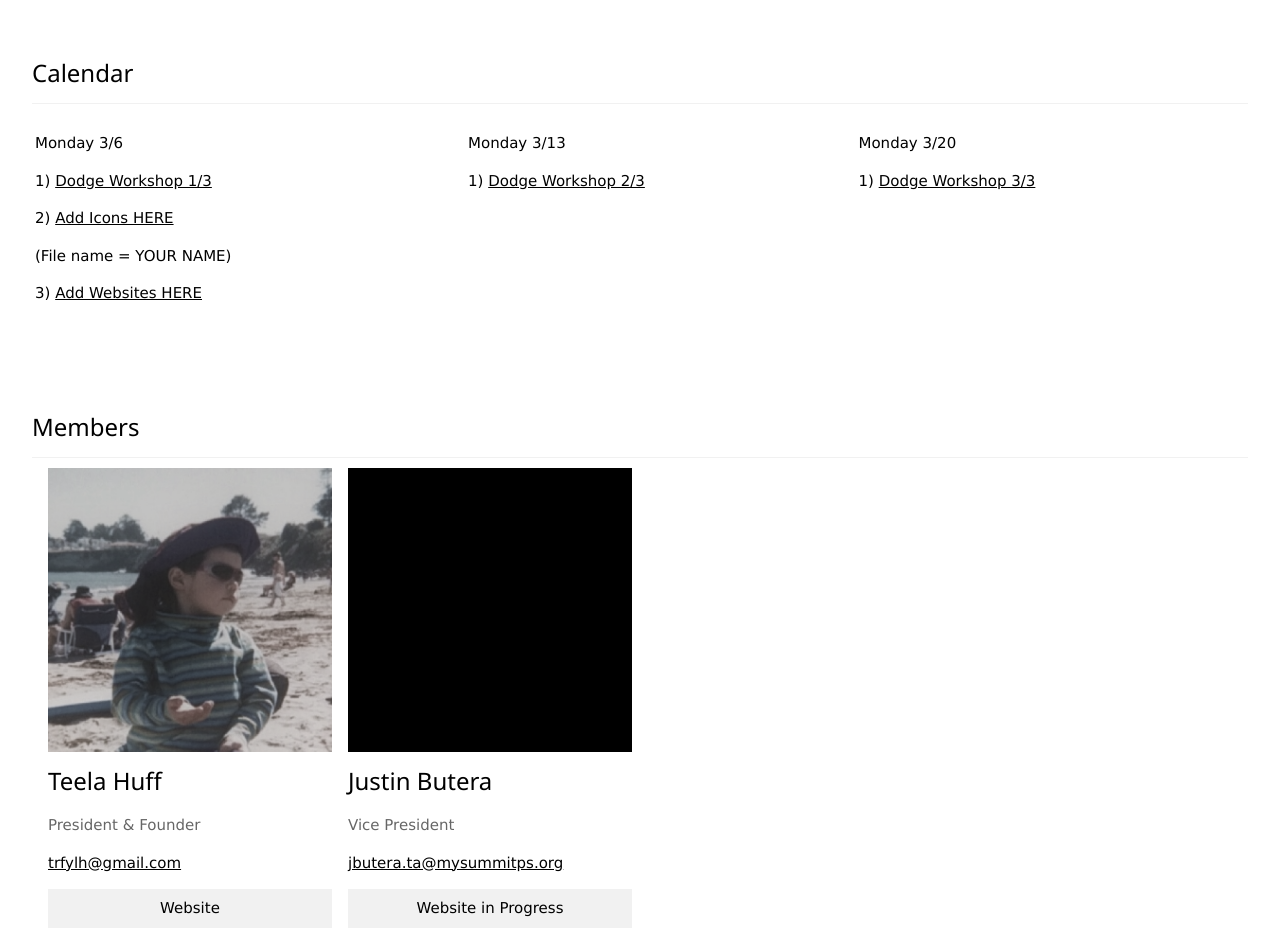
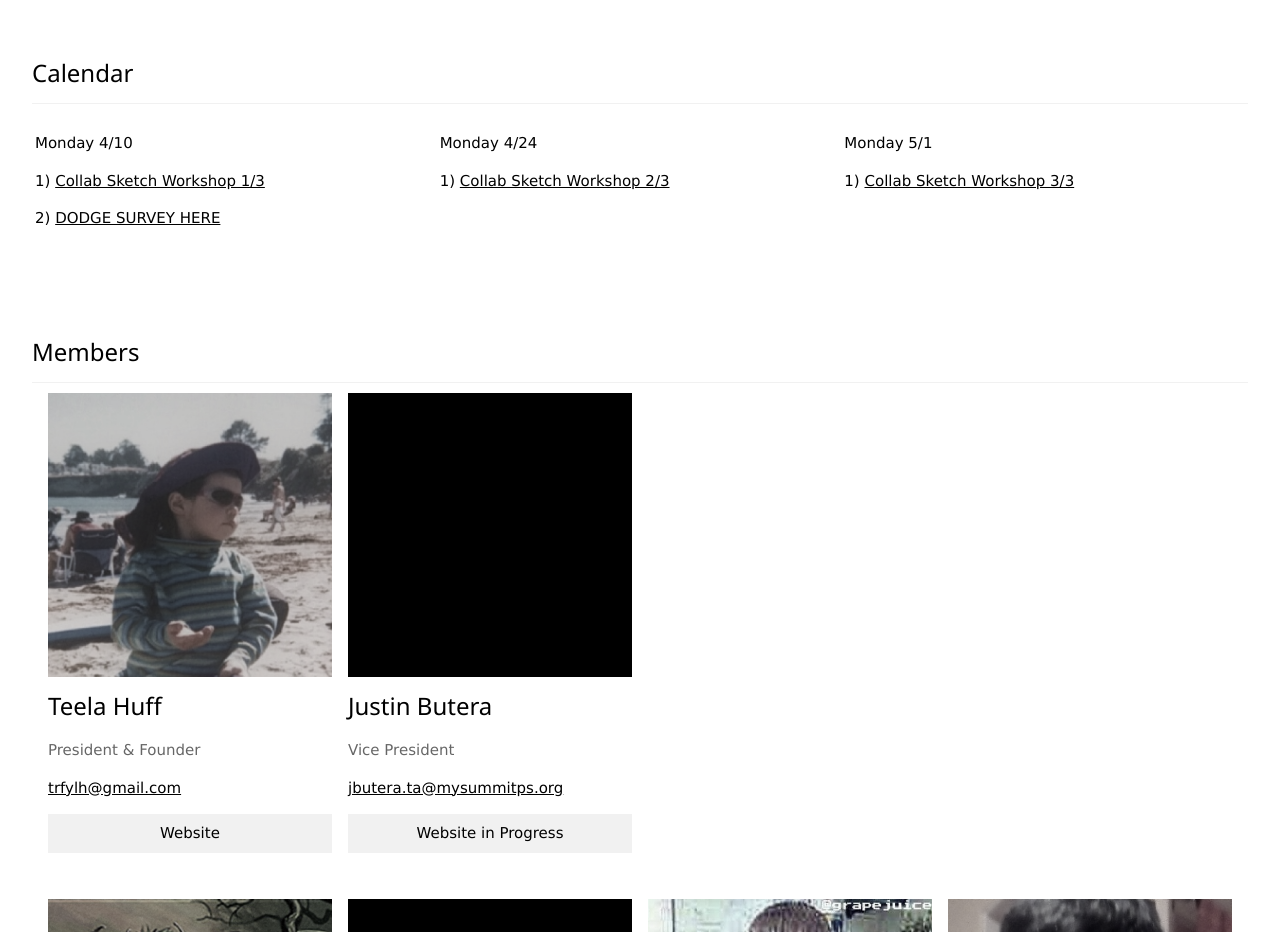
Before and after one commit to trfylh/sthackclubsite, a plain HTML site: page index.html in a window 1280 px wide. Shown: the part 960-1892 px from the top of the page. Drawn offline with Linux system fonts and the light colour scheme.

Commit message:
calendar changes

```diff
--- a/index.html
+++ b/index.html
@@ -59,18 +59,16 @@
     <table style="width:100%">
   <tr>
     <td valign="top">
-      <p>Monday 3/6</p>
-      <p>1) <a href="https://github.com/hackclub/hackclub/tree/master/workshops/dodge" target="_blank">Dodge Workshop 1/3</a></p>
-      <p>2) <a href="https://drive.google.com/drive/folders/0Bw_tcponV9AsSGN4dzZVMElFTWM?usp=sharing" target="_blank">Add Icons HERE</a></p>
-      <p>(File name = YOUR NAME)</p>
-      <p>3) <a href="https://goo.gl/forms/i41WWdhj2fCWRDNt2" target="_blank">Add Websites HERE</a></p>
+      <p>Monday 4/10</p>
+      <p>1) <a href="https://github.com/hackclub/hackclub/tree/master/workshops/collaborative_sketch" target="_blank">Collab Sketch Workshop 1/3</a></p>
+      <p>2) <a href="https://goo.gl/forms/SIqdJT2nb2FvYr4j1" target="_blank">DODGE SURVEY HERE</a></p>
     <td valign="top">
-      <p>Monday 3/13</p>
-      <p>1) <a href="https://github.com/hackclub/hackclub/tree/master/workshops/dodge" target="_blank">Dodge Workshop 2/3</a></p>
+      <p>Monday 4/24</p>
+      <p>1) <a href="https://github.com/hackclub/hackclub/tree/master/workshops/collaborative_sketch" target="_blank">Collab Sketch Workshop 2/3</a></p>
     </td>
     <td valign="top">
-      <p>Monday 3/20</p>
-      <p>1) <a href="https://github.com/hackclub/hackclub/tree/master/workshops/dodge" target="_blank">Dodge Workshop 3/3</a></p>
+      <p>Monday 5/1</p>
+      <p>1) <a href="https://github.com/hackclub/hackclub/tree/master/workshops/collaborative_sketch" target="_blank">Collab Sketch Workshop 3/3</a></p>
     </td>
   </tr>
 </table>
```
